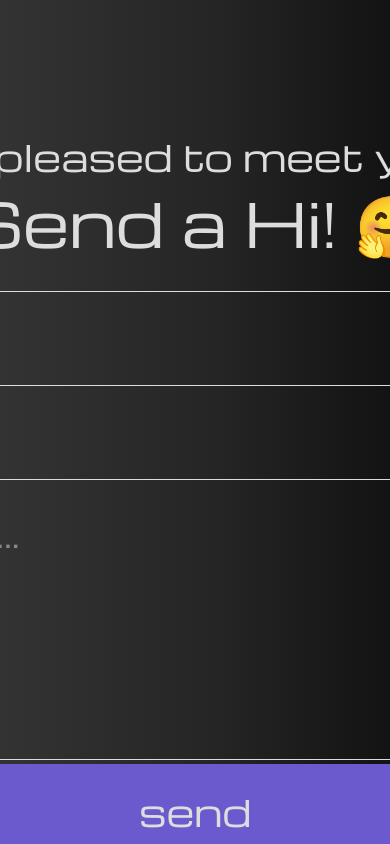
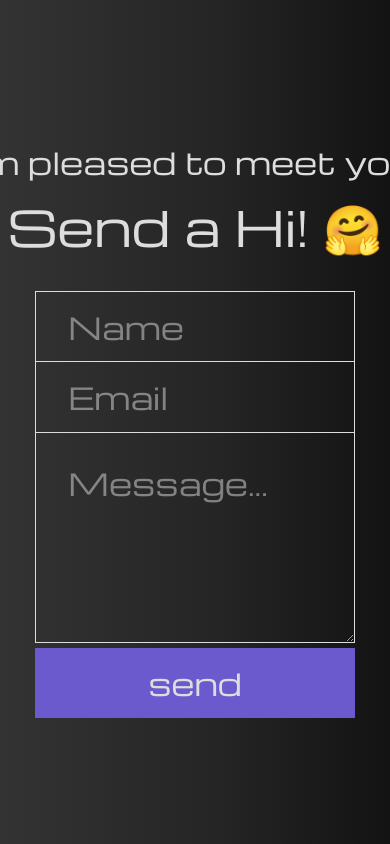
Before and after one commit to johnsonbhaskaran/Portfolio, a React (Vite) app: page / in a window 390 px wide. Shown: the part 4140-4984 px from the top of the page. Built offline with nearby package versions, Linux system fonts and the light colour scheme.

Commit message:
Done: RWD tablet

```diff
--- a/src/sections/Hi.jsx
+++ b/src/sections/Hi.jsx
@@ -6,11 +6,11 @@ const Hi = () => {
   return (
     <div className='flex flex-col items-center bg-white/0 w-full h-screen'>
       <div className='flex flex-col justify-center items-center w-5xl h-1/4'>
-        <p className='text-4xl/18'>I'm pleased to meet you!</p>
-        <h2 className='text-6xl'>Send a Hi! 🤗</h2>
+        <p className='text-3xl/20 xl:text-4xl/18'>I'm pleased to meet you!</p>
+        <h2 className='text-5xl xl:text-6xl'>Send a Hi! 🤗</h2>
       </div>
-      <div className='flex flex-col w-4xl h-2/3'>
-        <form className='h-full text-4xl'>
+      <div className='flex flex-col max-w-xs md:max-w-2xl xl:max-w-5xl h-2/4'>
+        <form className='h-full text-3xl xl:text-4xl'>
           <input
             type='text'
             className='px-8 border border-b-0 focus:outline-none w-full h-1/6'
```
